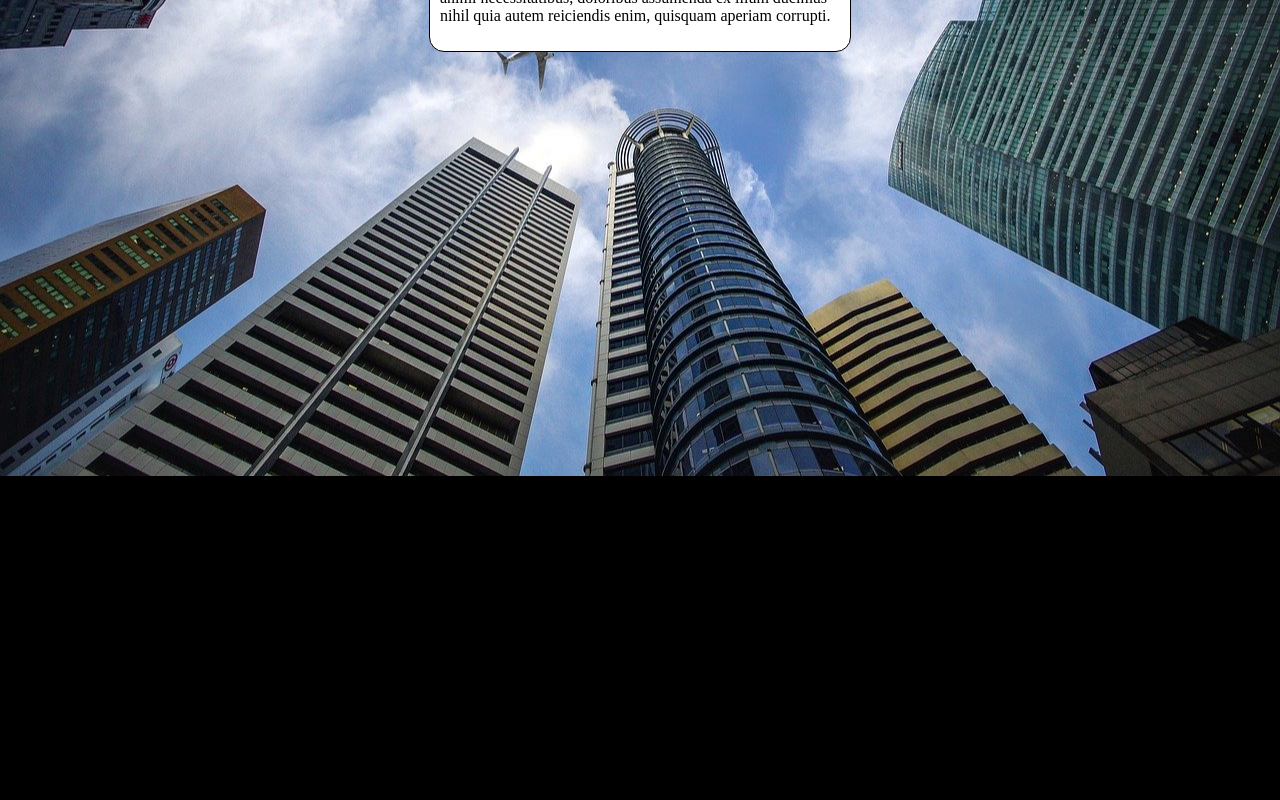
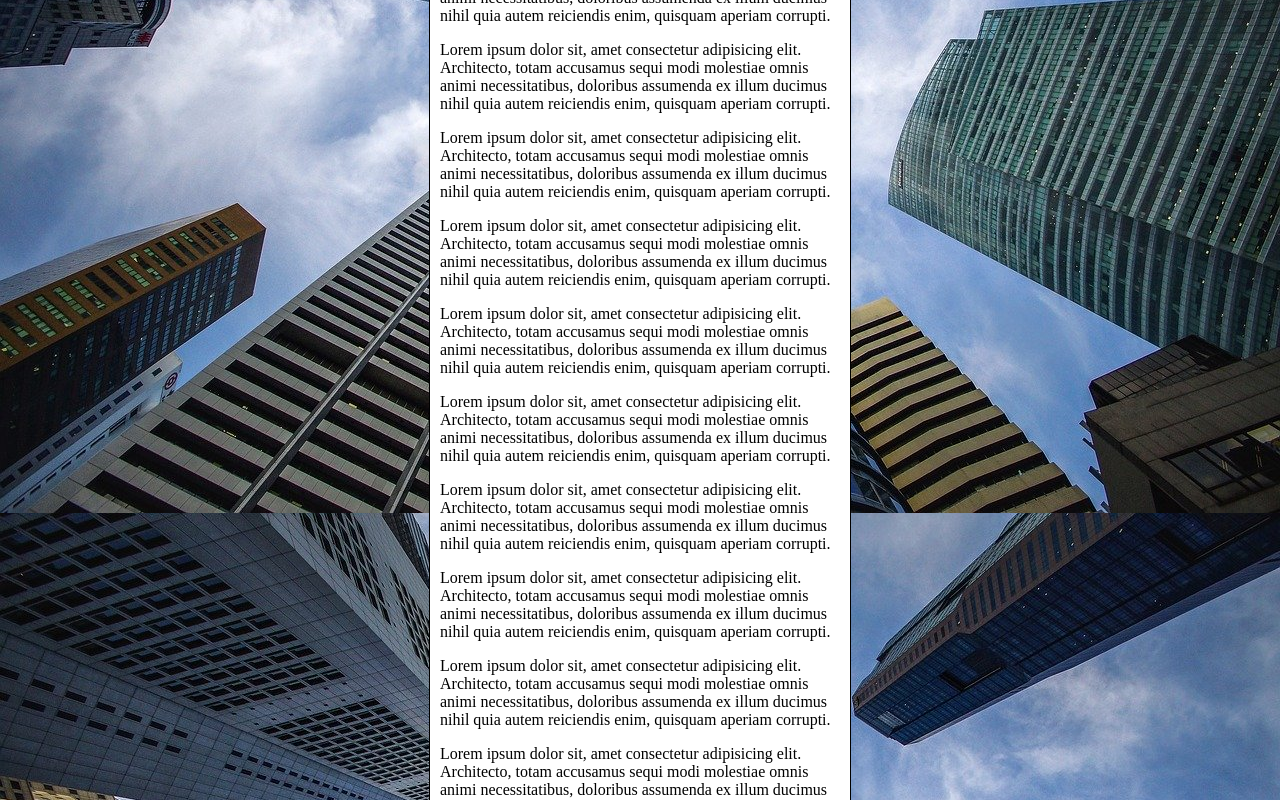
Before and after one commit to caadu999/hrml-css, a plain HTML site: page exercicios/ex22/fundo006.html in a window 1280 px wide. Shown: the part 340-1140 px from the top of the page. Before the commit the page ends 816 px from the top, so only its background shows below. Drawn offline with Linux system fonts and the light colour scheme.

Commit message:
Update fundo006.html

```diff
--- a/exercicios/ex22/fundo006.html
+++ b/exercicios/ex22/fundo006.html
@@ -7,17 +7,16 @@
     <style>
         body {
             height: 100vh;
-            background-color: black;
-            background-image: url(imagens/wallpaper002.jpg);
-            background-position: center center;
-            background-repeat: no-repeat;
+
+
+            background: black url(imagens/wallpaper002.jpg) center center no-repeat fixed;
             background-size: cover;
 
         }
 
         main {
             background-color: white;
-            width: 400px;
+            max-width: 400px;
             padding: 10px;
             margin: auto;
             border: 1px solid black;
@@ -33,6 +32,22 @@
         <p>Lorem, ipsum dolor sit amet consectetur adipisicing elit. Quasi laborum quisquam sed illo porro nesciunt sequi esse explicabo numquam doloremque quos, necessitatibus odio, quas laboriosam, placeat deleniti quam omnis debitis!</p>
         <p>Lorem ipsum dolor sit, amet consectetur adipisicing elit. Soluta itaque est facere labore expedita incidunt! Facilis quo suscipit eaque cumque, quaerat magni perspiciatis praesentium numquam deleniti qui consequuntur accusantium aspernatur.</p>
         <p>Lorem ipsum dolor sit, amet consectetur adipisicing elit. Architecto, totam accusamus sequi modi molestiae omnis animi necessitatibus, doloribus assumenda ex illum ducimus nihil quia autem reiciendis enim, quisquam aperiam corrupti.</p>
+        <p>Lorem ipsum dolor sit, amet consectetur adipisicing elit. Architecto, totam accusamus sequi modi molestiae omnis animi necessitatibus, doloribus assumenda ex illum ducimus nihil quia autem reiciendis enim, quisquam aperiam corrupti.</p>
+        <p>Lorem ipsum dolor sit, amet consectetur adipisicing elit. Architecto, totam accusamus sequi modi molestiae omnis animi necessitatibus, doloribus assumenda ex illum ducimus nihil quia autem reiciendis enim, quisquam aperiam corrupti.</p>
+        <p>Lorem ipsum dolor sit, amet consectetur adipisicing elit. Architecto, totam accusamus sequi modi molestiae omnis animi necessitatibus, doloribus assumenda ex illum ducimus nihil quia autem reiciendis enim, quisquam aperiam corrupti.</p>
+        <p>Lorem ipsum dolor sit, amet consectetur adipisicing elit. Architecto, totam accusamus sequi modi molestiae omnis animi necessitatibus, doloribus assumenda ex illum ducimus nihil quia autem reiciendis enim, quisquam aperiam corrupti.</p>
+        <p>Lorem ipsum dolor sit, amet consectetur adipisicing elit. Architecto, totam accusamus sequi modi molestiae omnis animi necessitatibus, doloribus assumenda ex illum ducimus nihil quia autem reiciendis enim, quisquam aperiam corrupti.</p>
+        <p>Lorem ipsum dolor sit, amet consectetur adipisicing elit. Architecto, totam accusamus sequi modi molestiae omnis animi necessitatibus, doloribus assumenda ex illum ducimus nihil quia autem reiciendis enim, quisquam aperiam corrupti.</p>
+        <p>Lorem ipsum dolor sit, amet consectetur adipisicing elit. Architecto, totam accusamus sequi modi molestiae omnis animi necessitatibus, doloribus assumenda ex illum ducimus nihil quia autem reiciendis enim, quisquam aperiam corrupti.</p>
+        <p>Lorem ipsum dolor sit, amet consectetur adipisicing elit. Architecto, totam accusamus sequi modi molestiae omnis animi necessitatibus, doloribus assumenda ex illum ducimus nihil quia autem reiciendis enim, quisquam aperiam corrupti.</p>
+        <p>Lorem ipsum dolor sit, amet consectetur adipisicing elit. Architecto, totam accusamus sequi modi molestiae omnis animi necessitatibus, doloribus assumenda ex illum ducimus nihil quia autem reiciendis enim, quisquam aperiam corrupti.</p>
+        <p>Lorem ipsum dolor sit, amet consectetur adipisicing elit. Architecto, totam accusamus sequi modi molestiae omnis animi necessitatibus, doloribus assumenda ex illum ducimus nihil quia autem reiciendis enim, quisquam aperiam corrupti.</p>
+        <p>Lorem ipsum dolor sit, amet consectetur adipisicing elit. Architecto, totam accusamus sequi modi molestiae omnis animi necessitatibus, doloribus assumenda ex illum ducimus nihil quia autem reiciendis enim, quisquam aperiam corrupti.</p>
+        <p>Lorem ipsum dolor sit, amet consectetur adipisicing elit. Architecto, totam accusamus sequi modi molestiae omnis animi necessitatibus, doloribus assumenda ex illum ducimus nihil quia autem reiciendis enim, quisquam aperiam corrupti.</p>
+        <p>Lorem ipsum dolor sit, amet consectetur adipisicing elit. Architecto, totam accusamus sequi modi molestiae omnis animi necessitatibus, doloribus assumenda ex illum ducimus nihil quia autem reiciendis enim, quisquam aperiam corrupti.</p>
+        <p>Lorem ipsum dolor sit, amet consectetur adipisicing elit. Architecto, totam accusamus sequi modi molestiae omnis animi necessitatibus, doloribus assumenda ex illum ducimus nihil quia autem reiciendis enim, quisquam aperiam corrupti.</p>
+        <p>Lorem ipsum dolor sit, amet consectetur adipisicing elit. Architecto, totam accusamus sequi modi molestiae omnis animi necessitatibus, doloribus assumenda ex illum ducimus nihil quia autem reiciendis enim, quisquam aperiam corrupti.</p>
+
     </main>
 
 </body>
```
